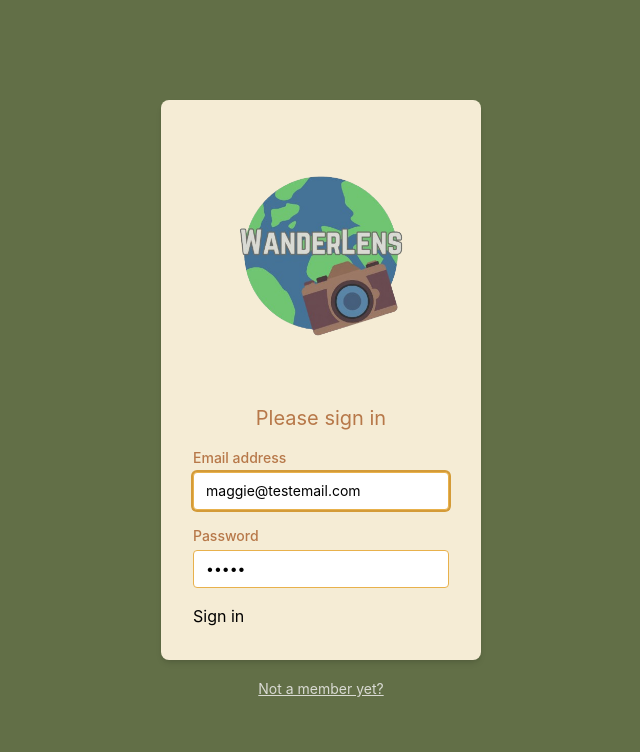
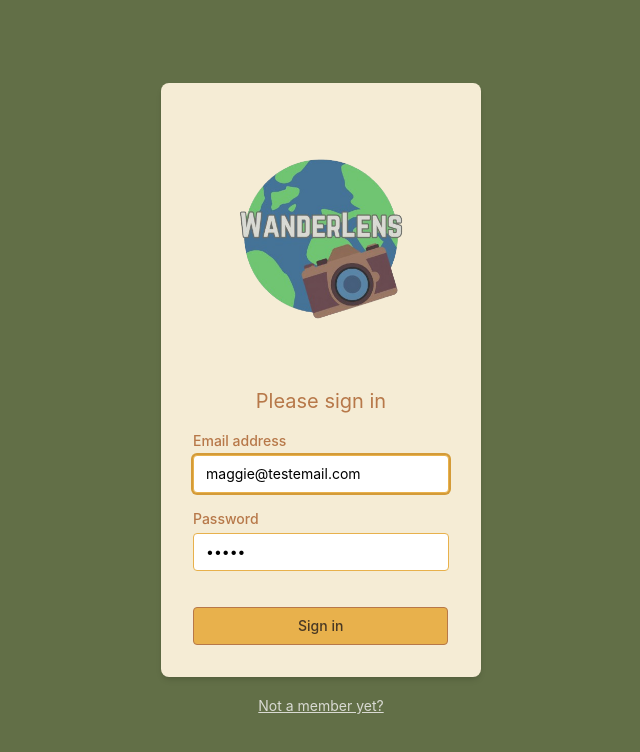
Before and after one commit to MaggieFlatt-Dev/WanderLens-client, a React (Vite) app: page /login in a window 1280 px wide. Shown: the top 752 px of the page, without its empty margins (319-959 px from the left). Built offline with nearby package versions, Linux system fonts and the light colour scheme.

Commit message:
added a large button

```diff
--- a/src/index.css
+++ b/src/index.css
@@ -56,6 +56,10 @@
     @apply bg-lunarGold border border-mustard rounded px-8 text-darkBrown text-sm font-medium py-2 antialiased hover:bg-lunarGoldHover justify-center mt-5
 }
 
+.largeButton {
+    @apply bg-lunarGold border border-mustard rounded px-26 text-darkBrown text-sm font-medium py-2 antialiased justify-center hover:bg-lunarGoldHover justify-center mt-5
+}
+
 .custom-popup-bg .leaflet-popup-content-wrapper,
 .custom-popup-bg .leaflet-popup-tip {
   @apply bg-lightCream;
```
